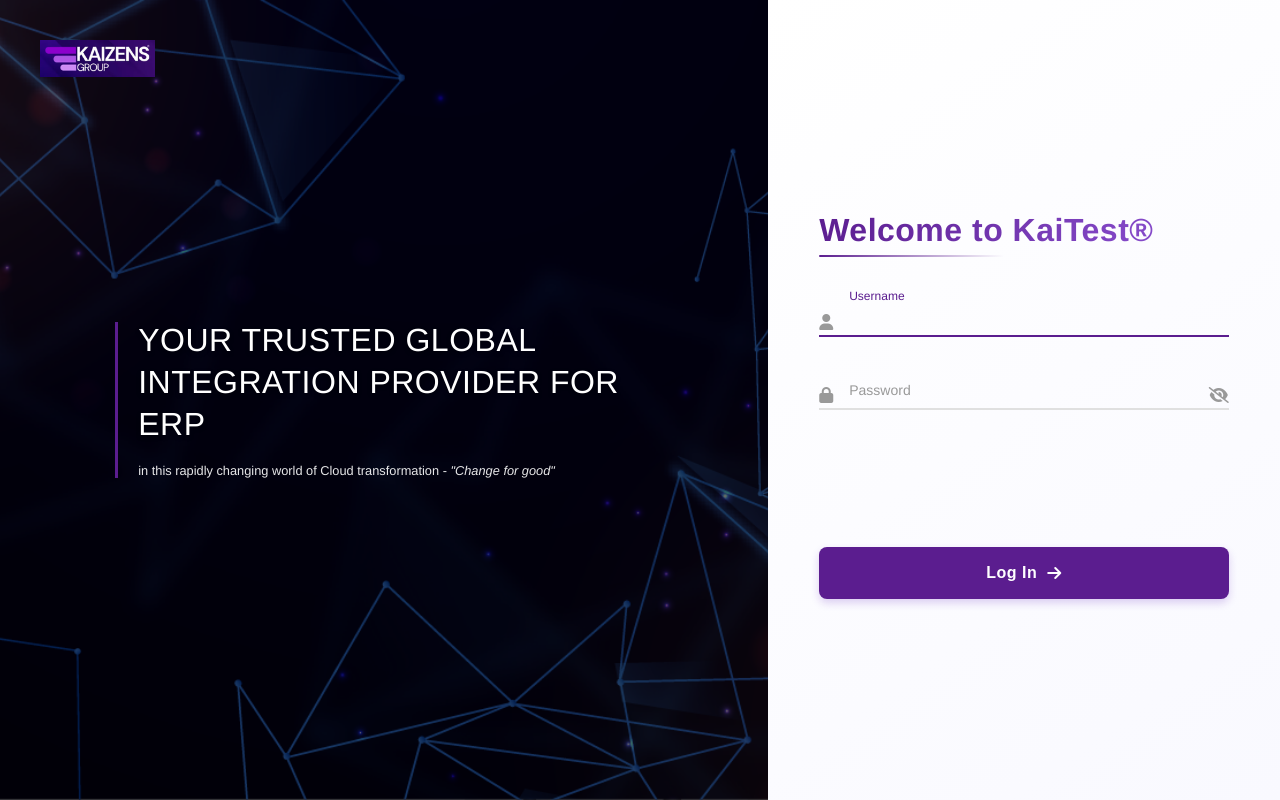
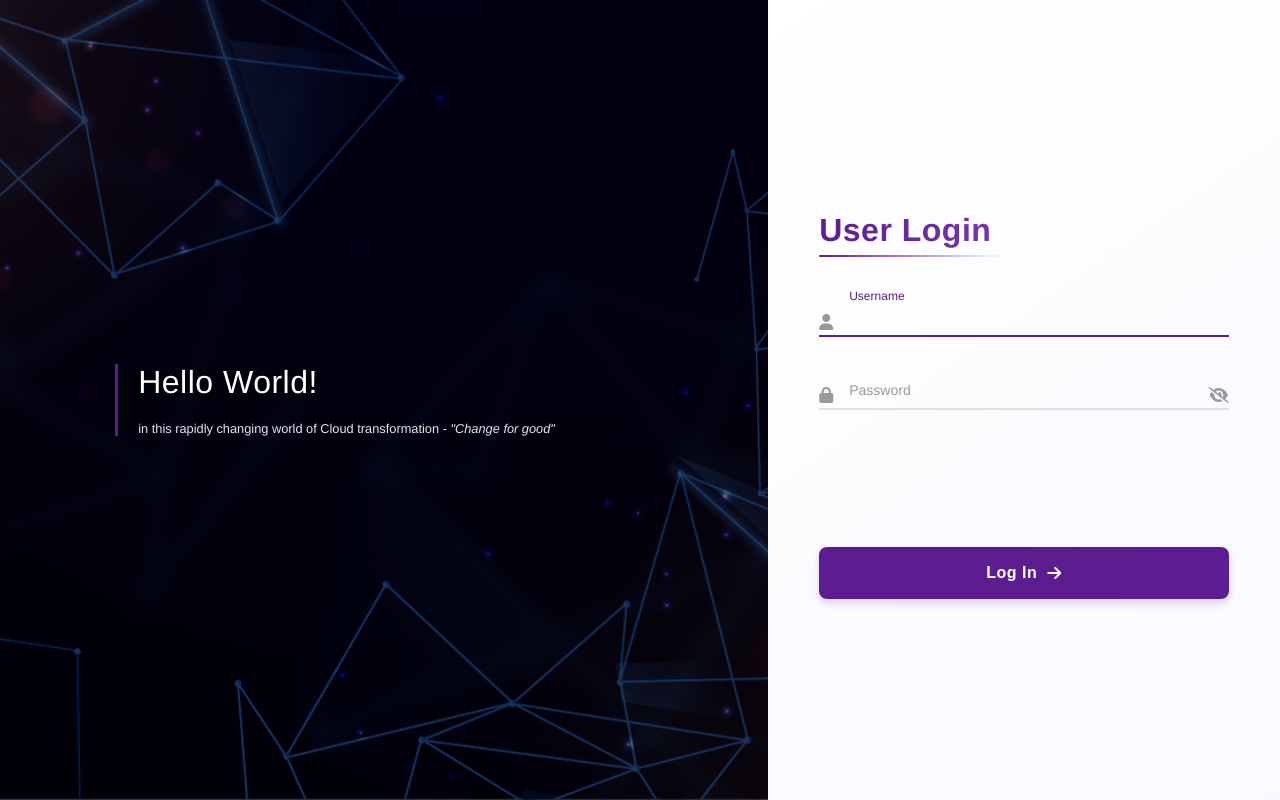
Before and after one commit to iamLeoKulendran/UserLoginPage-Azure-DevOps-demo, a plain HTML site: page index.html in a window 1280 px wide. Drawn offline with Linux system fonts and the light colour scheme.

Commit message:
update index file

```diff
--- a/index.html
+++ b/index.html
@@ -12,14 +12,14 @@
     <div class="left">
       <img src="./bg1.png" class="backdrop" alt="backdrop">
       <div class="overlay">
-        <img src="./kaizens.gif" class="overlay-image" alt="logo">
+
       </div>
 
       <div class="left-center">
         <div class="left-content">
-          <div class="left-center-text-large">YOUR TRUSTED GLOBAL</div>
-          <div class="left-center-text-large">INTEGRATION PROVIDER FOR</div>
-          <div class="left-center-text-large">ERP</div>
+          <div class="left-center-text-large">Hello World!</div>
+          <div class="left-center-text-large"></div>
+          <div class="left-center-text-large"></div>
           <div class="left-center-text-small">
             <span>in this rapidly changing world of Cloud transformation -
             </span><span class="italic">"Change for good"</span>
@@ -34,7 +34,7 @@
           <img src="./kaizens.gif" alt="logo">
         </div>
 
-        <div class="text-header">Welcome to KaiTest&reg;</div>
+        <div class="text-header">User Login</div>
 
         <div class="form-group">
           <div class="input-icon-wrapper">
```
